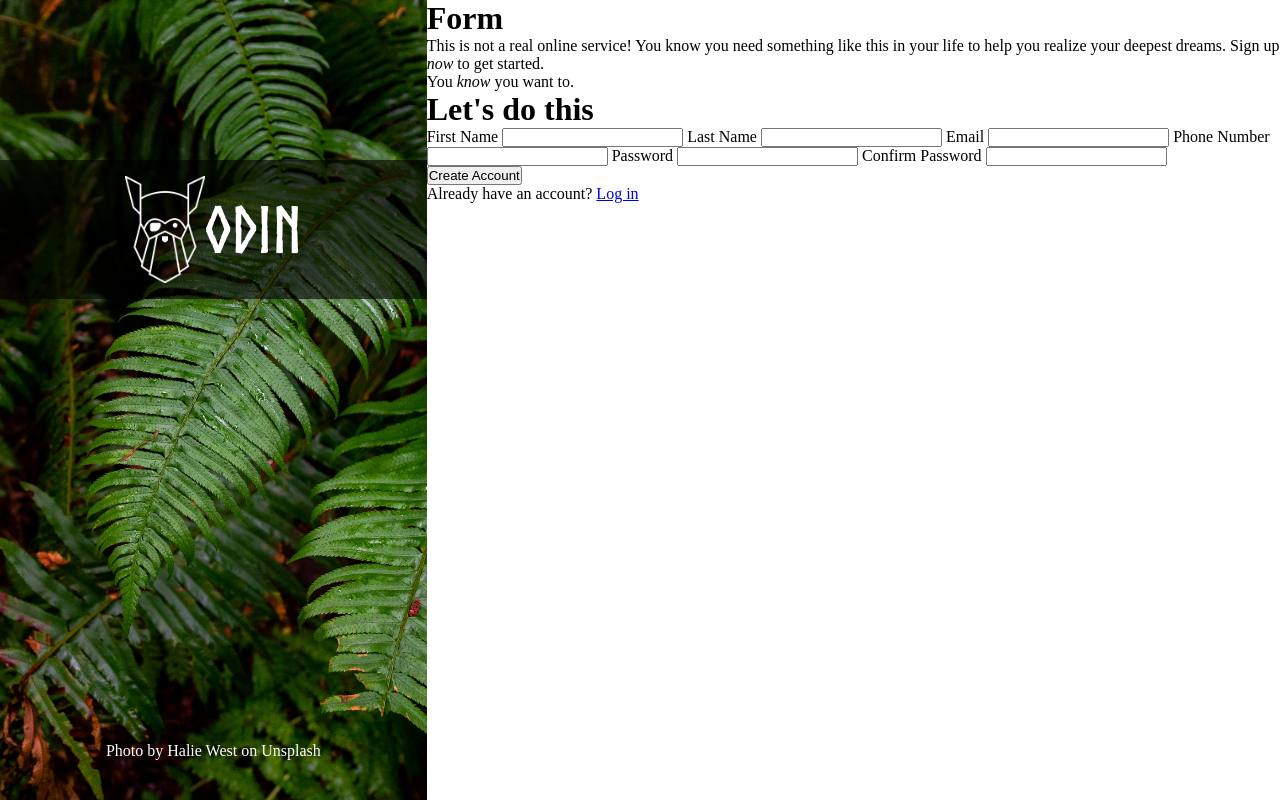
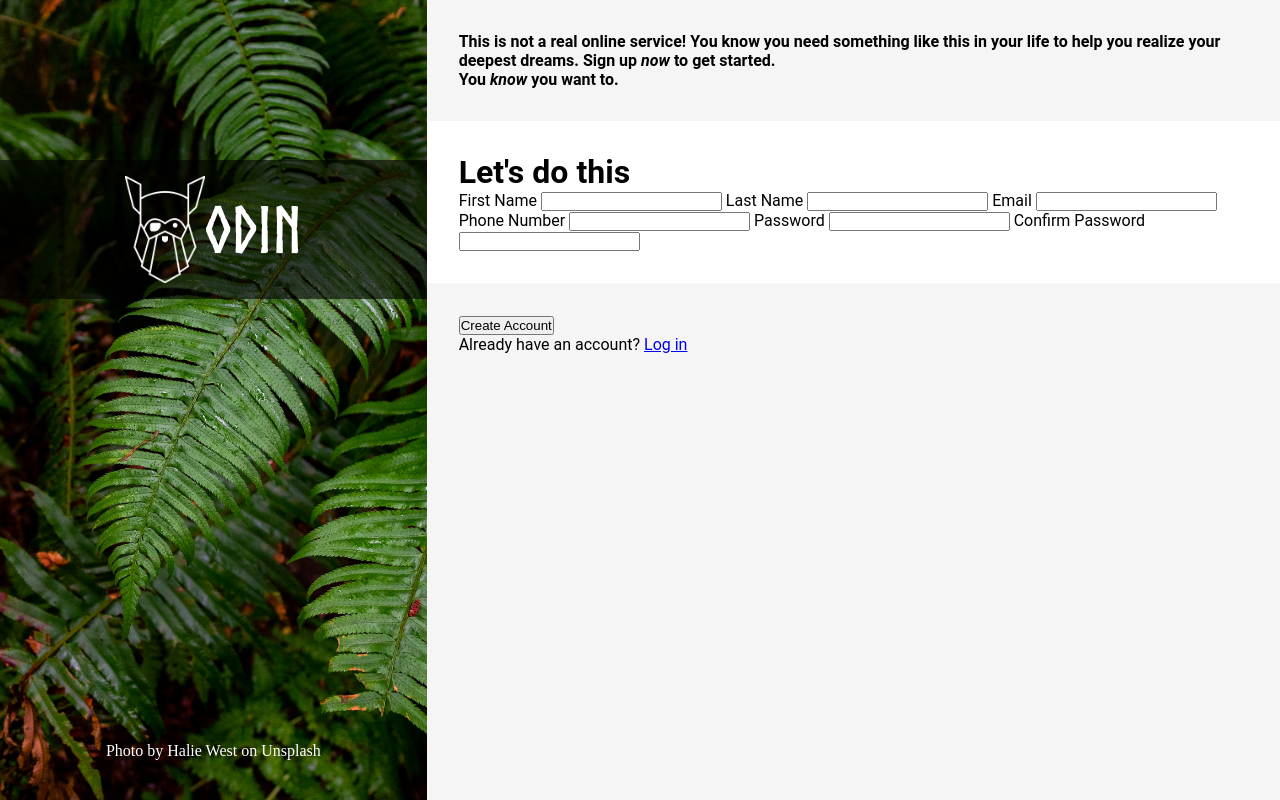
Before and after one commit to fmtayag/odin-signup, a plain HTML site: page index.html in a window 1280 px wide. Drawn offline with Linux system fonts and the light colour scheme.

Commit message:
Add basic styling to the form section

```diff
--- a/index.html
+++ b/index.html
@@ -30,8 +30,7 @@
       </p>
     </div>
     <div id="main">
-      <h1>Form</h1>
-      <div>
+      <div id="info-container">
         <p>
           This is not a real online service! You know you need something like
           this in your life to help you realize your deepest dreams. Sign up
@@ -39,7 +38,7 @@
         </p>
         <p>You <em>know</em> you want to.</p>
       </div>
-      <div>
+      <div id="form-container">
         <form>
           <div>
             <h1>Let's do this</h1>
--- a/styles.css
+++ b/styles.css
@@ -1,3 +1,7 @@
+:root {
+    --form-padding: 2rem;
+}
+
 @font-face {
   font-family: 'Norse';
   src: url('./assets/Norse-Bold.woff2') format('woff2'),
@@ -69,5 +73,30 @@ body {
 }
 
 #main {
+  display: flex;
+  flex-direction: column;
   flex: 2;
+
+  background-color: whitesmoke;
+
+  font-family: Roboto, system-ui, -apple-system, BlinkMacSystemFont, 'Segoe UI',
+    Oxygen, Ubuntu, Cantarell, 'Open Sans', 'Helvetica Neue', sans-serif;
+
+  & #info-container {
+    padding: var(--form-padding);
+
+    & p { font-weight: bold; }
+  }
+
+  & #form-container {
+
+    & form > div:nth-child(1) {
+        background-color: white;
+        padding: var(--form-padding);
+    }
+
+    & form > div:nth-child(2) {
+        padding: var(--form-padding);
+    }
+  }
 }
```
